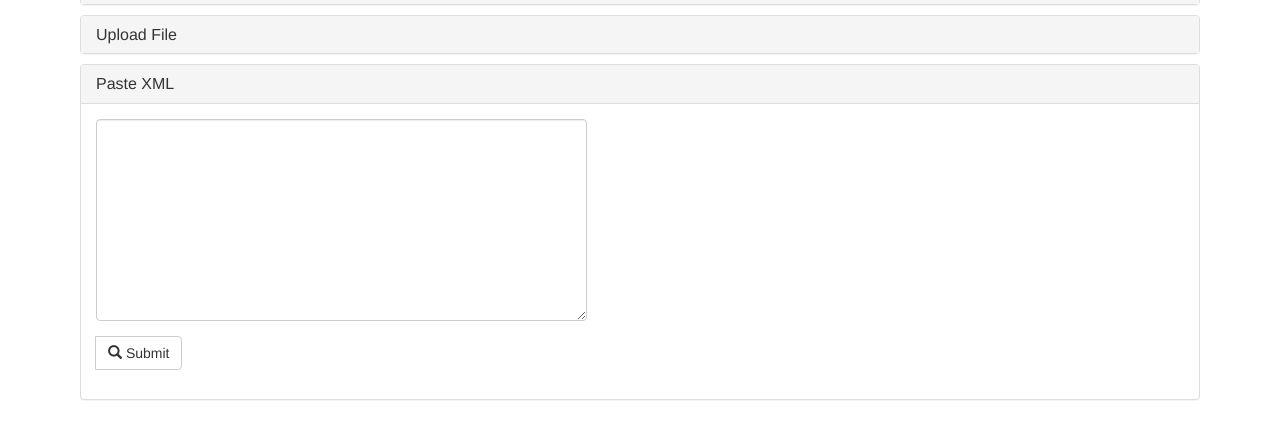
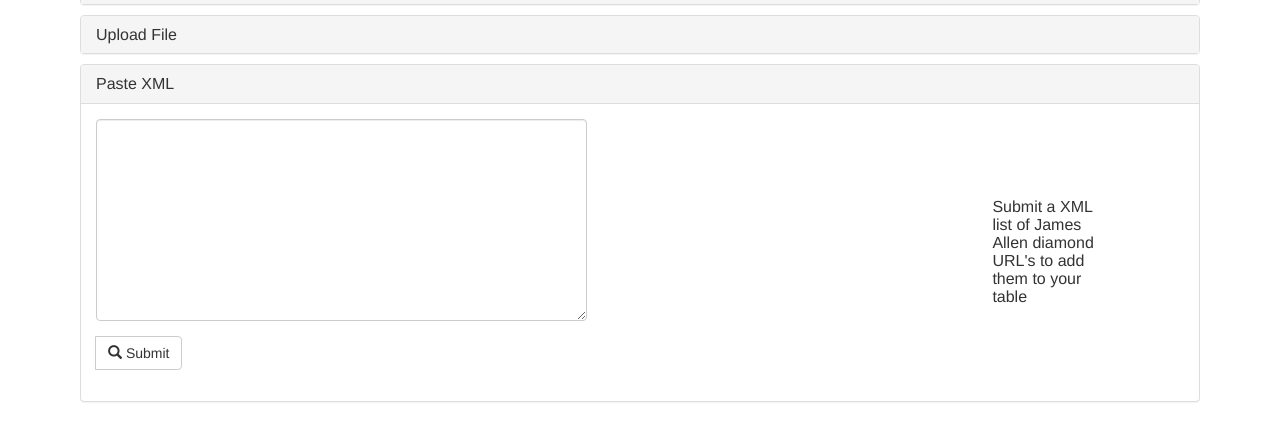
Before and after one commit to mikgeo2012/diamonds, a Flask app: page /submit_url in a window 1280 px wide, after a click on "Paste XML". Shown: the part 134-575 px from the top of the page. Run offline with Flask 2, Linux system fonts and the light colour scheme; some libraries are stand-ins or nearby versions.

Commit message:
Added loader to submit page and formatted table

```diff
--- a/app/templates/submit_url.html
+++ b/app/templates/submit_url.html
@@ -3,14 +3,50 @@
 
 {% block content %}
 
+<script type="text/javascript">
 
-<div id='loader' style="position:absolute; top:150px; width: 90px; left: 35%; margin-left: -45px; display: none;"><img src="/static/img/loader.gif" id="gif" /></div>
+  jQuery(document).ready(function () {
+    // jQuery('[data-toggle="popover"]').popover();
+    // jQuery('[data-action="popover"]').popover();
+    jQuery("body").prepend("<div id='loader' style='position:fixed; top:150px; width: 100%; height: 100%; left: 35%; margin-left: -45px; display: none; z-index: 99;'><img src='/static/img/loader.gif' style='position: absolute; z-index: 100;' id='gif' /></div>")
+  });
+
+
+
+    jQuery("form").submit(function (e) {
+
+        e.preventDefault();
+
+        jQuery("#loader").show();
+
+        // jQuery("#accordion").hide();
+        var form_data = jQuery(this).serialize();
+        var form_url = jQuery(this).attr("action");
+        var form_method = jQuery(this).attr("method").toUpperCase();
+
+        jQuery.ajax({
+            url: form_url,
+            type: form_method,
+            data: form_data,
+            cache: false,
+            success: function (returnhtml) {
+                jQuery("#loader").hide();
+                window.location.replace("index");
+            }
+        });
+    });
+
+
+
+ </script>
+
+<!-- <div id='loader' style="position:fixed; top:150px; width: 100%; height: 100%; left: 35%; margin-left: -45px; display: block; z-index: 99;"><img src="/static/img/loader.gif" style="position: absolute; z-index: 100;" id="gif" /></div> -->
 
   <div class="panel-group" id="accordion">
   <div class="panel panel-default" style="margin: 10px 10px">
     <div class="panel-heading">
       <h4 class="panel-title">
-        <a data-trigger="hover" title="Header" data-content="Some content" data-toggle="collapse" data-action="popover" data-parent="#accordion" href="#collapse1" class="rollover">
+        <a data-trigger="hover" title="Submit URL" data-content="Some content" data-toggle="collapse" data-action="popover" data-parent="#accordion" href="#collapse1" class="rollover">
         Submit URL</a>
       </h4>
     </div>
@@ -37,8 +73,7 @@
       </td>
       <td width="10%">
       <span>
-          Testing text
-
+          Submit up to 3 James Allen diamond URL's to add them to your table
       </span>
       </td>
       </tr>
@@ -49,12 +84,17 @@
   <div class="panel panel-default" style="margin: 10px 10px">
     <div class="panel-heading">
       <h4 class="panel-title">
-        <a data-trigger="hover" title="Header" data-content="Some content" data-toggle="collapse" data-action="popover" data-parent="#accordion" href="#collapse2" class="rollover">
+        <a data-trigger="hover" title="Upload File" data-content="Some content" data-toggle="collapse" data-action="popover" data-parent="#accordion" href="#collapse2" class="rollover">
         Upload File</a>
       </h4>
     </div>
     <div id="collapse2" class="panel-collapse collapse">
       <div class="panel-body">
+
+        <table border="0" cellspacing="0" cellpadding="0" width="1000">
+        <tr>
+        <td width="70%">
+
         <form action="{{ request.path }}" method="post" name="submit_url" class="form-upload" enctype = "multipart/form-data">
     <div class="form-group">
 
@@ -62,77 +102,93 @@
         <div class="fileinput fileinput-new" data-provides="fileinput">
             <span class="btn btn-default btn-file"><input type="file" name = "file" /></span>
         </div><br />
+
+      </div>
+
         <div class="input-group-btn">
           <button class="btn btn-default" type="submit" value="Submit file"><span class="glyphicon glyphicon-search"></span> Submit</button>
 
           </div>
 
-    </div>
+    </form>
+    </td>
+    <td width="10%">
+      <span>
+          Submit a file with a list of James Allen diamond URL's to add them to your table
+      </span>
+      </td>
+      </tr>
+      </table>
 
-  </form>
+
       </div>
     </div>
   </div>
   <div class="panel panel-default" style="margin: 10px 10px">
     <div class="panel-heading">
       <h4 class="panel-title">
-        <a data-trigger="hover" title="Header" data-content="Some content" data-toggle="collapse" data-action="popover" data-parent="#accordion" href="#collapse3" class="rollover">
+        <a data-trigger="hover" title="Paste XML" data-content="Some content" data-toggle="collapse" data-action="popover" data-parent="#accordion" href="#collapse3" class="rollover">
         Paste XML</a>
       </h4>
     </div>
     <div id="collapse3" class="panel-collapse collapse">
       <div class="panel-body">
+
+      <table border="0" cellspacing="0" cellpadding="0" width="1000">
+        <tr>
+        <td width="70%">
+
       <form action="{{ request.path }}" method="post" name="submit_url" class="form-search">
         <div class="form-group">
 
-        <textarea class="form-control" rows="10" cols="2" id="data" style="overflow:auto; margin: 0px 598px 0px 0px; width: 491px; height: 202px;"></textarea>
+        <textarea class="form-control" rows="10" cols="2" id="data" style="overflow:auto; margin: 0px 380px 0px 0px; width: 491px; height: 202px;"></textarea>
 
       </div>
       <div class="input-group-btn">
           <button class="btn btn-default" type="submit" value="Submit XML"><span class="glyphicon glyphicon-search"></span> Submit</button>
 
           </div>
-      </form></div>
+      </form>
+    </td>
+    <td width="10%">
+      <span>
+          Submit a XML list of James Allen diamond URL's to add them to your table
+      </span>
+      </td>
+      </tr>
+      </table>
+    </div>
     </div>
   </div>
 </div>
 
-
- <script type="text/javascript">
-  $(document).ready(function (e) {
-    $('[data-toggle="popover"]').popover();
-    $('[data-action="popover"]').popover();
-
+<script type="text/javascript">
 
 
     $("form").submit(function (e) {
+
         e.preventDefault();
+        $("#loader").show();
+        // $("#accordion").hide();
         var form_data = $(this).serialize();
         var form_url = $(this).attr("action");
         var form_method = $(this).attr("method").toUpperCase();
-        $("#loader").show();
+
         $.ajax({
             url: form_url,
             type: form_method,
             data: form_data,
             cache: false,
             success: function (returnhtml) {
-                $("#loader").hide();
+
                 window.location.replace("index");
             }
         });
     });
 
 
-});
-
-  $(document).ready(function(){
-    $('[data-toggle="popover"]').popover();
-    $('[data-action="popover"]').popover();
-
-});
-
 
  </script>
 
+
 {% endblock %}
```
Also changed, not shown: app/templates/index.html (+43 -13 lines), app.db, app/static/img/icons/delete.png (added).
